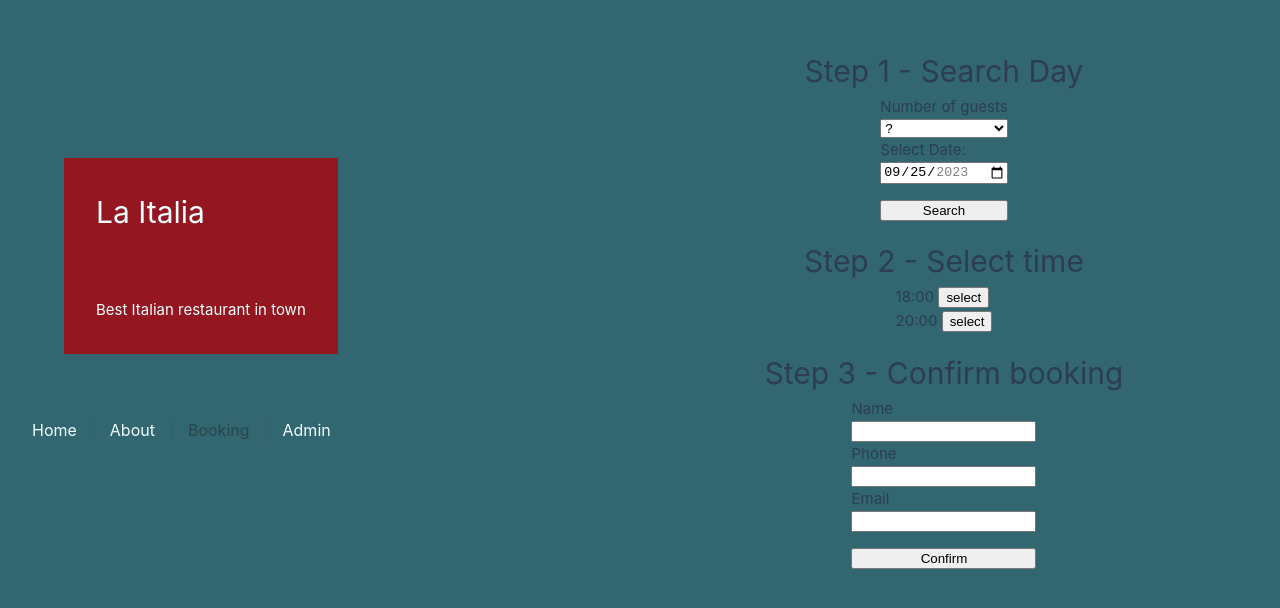
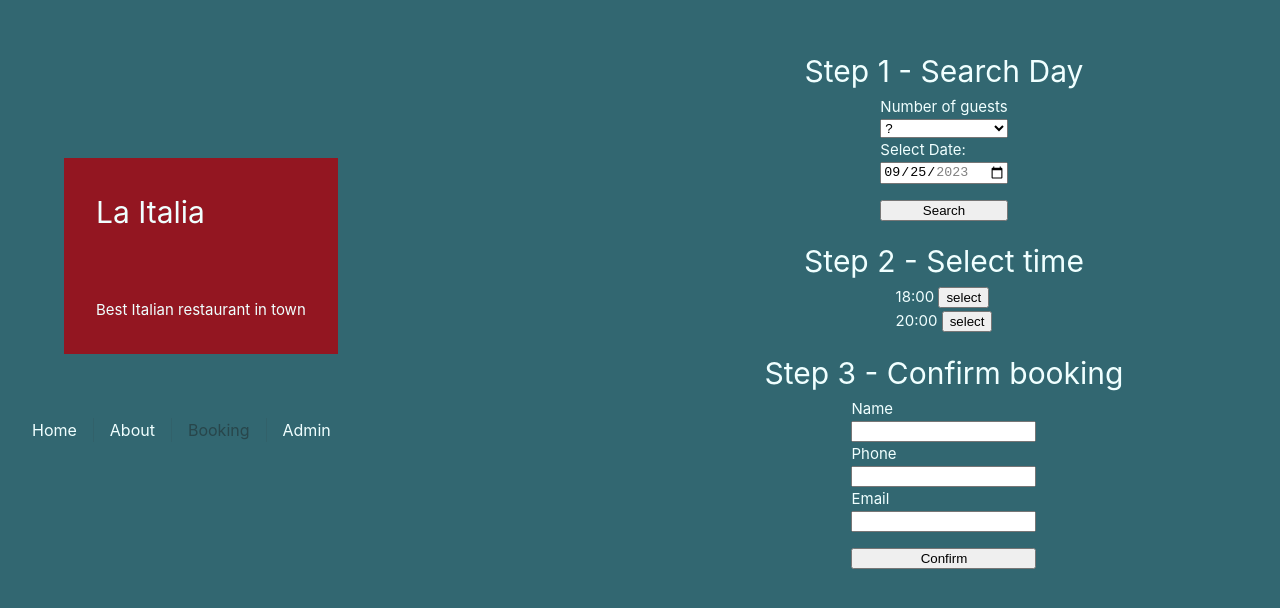
Before and after one commit to jeppeerixon/vue-restaurant, a Vue app: page /booking in a window 1280 px wide. Shown: the part 108-716 px from the top of the page. Built offline with nearby package versions, Linux system fonts and the light colour scheme.

Commit message:
💄 change of font color

```diff
--- a/src/components/SearchConfirm.vue
+++ b/src/components/SearchConfirm.vue
@@ -34,4 +34,12 @@
     margin-top: 1rem;
   }
 
+  h1 {
+        color: azure;
+    }
+
+    form {
+        color: azure;
+    }
+
 </style>
--- a/src/components/SearchDate.vue
+++ b/src/components/SearchDate.vue
@@ -37,4 +37,12 @@
         margin-top: 1rem;
     }
 
+    h1 {
+        color: azure;
+    }
+
+    form {
+        color: azure;
+    }
+
 </style>
--- a/src/components/SearchResult.vue
+++ b/src/components/SearchResult.vue
@@ -23,4 +23,16 @@
     padding-left: 0;
   }
 
+  h1 {
+        color: azure;
+    }
+
+    form {
+        color: azure;
+    }
+
+    li {
+      color: azure;
+    }
+
 </style>
```
